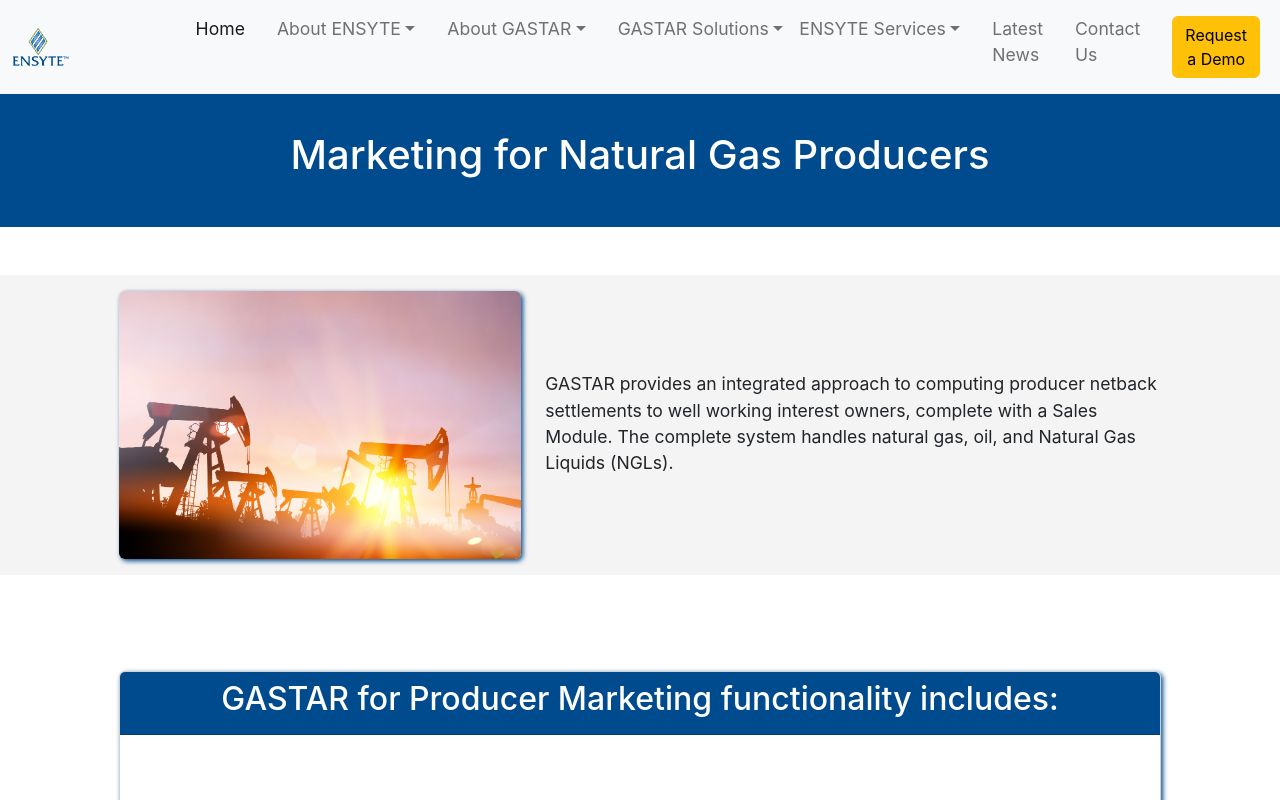
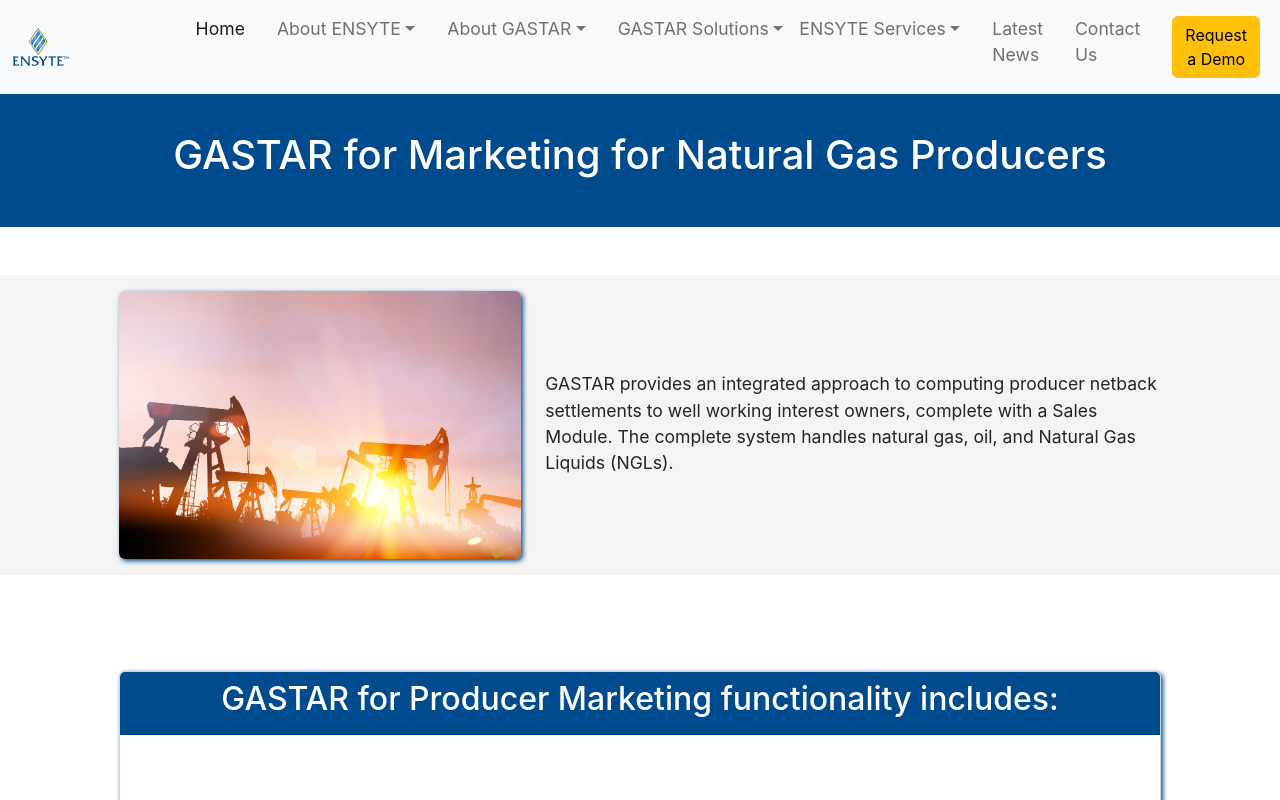
Before and after one commit to JeffGoji/React-Ensyte-Website, a React (Create React App) app: page /gastar-natgas-producer in a window 1280 px wide. Shown: the top 800 px of the page. Built offline with nearby package versions, Linux system fonts and the light colour scheme.

Commit message:
minor page refractor

```diff
--- a/src/components/GastarSolutions/Natgas.js
+++ b/src/components/GastarSolutions/Natgas.js
@@ -12,7 +12,7 @@ function Natgas() {
     return (
         <div className="container-fluid">
             <div className="row blue-bg">
-                <h1 className="text-center text-white mt-5 mb-5">Marketing for Natural Gas Producers</h1>
+                <h1 className="text-center text-white mt-5 mb-5">GASTAR for Marketing for Natural Gas Producers</h1>
             </div>
             <div className="row justify-content-center mt-5 mb-5 bg-lighter-grey">
                 <div className="col-lg-4 col-md-12 col-sm-12 text-center">
--- a/src/components/GastarSolutions/RetailChoice.js
+++ b/src/components/GastarSolutions/RetailChoice.js
@@ -15,7 +15,7 @@ function RetailChoice() {
     return (
         <div className="container-fluid">
             <div className="row blue-bg">
-                <h1 className="text-center mt-5 mb-5 text-white">Retail Choice & End User Transportation</h1>
+                <h1 className="text-center mt-5 mb-5 text-white">GASTAR for Retail Choice & End User Transportation</h1>
             </div>
             <div className="row justify-content-center bg-lighter-grey mt-5 mb-5">
 
--- a/src/components/GastarSolutions/RetailGas.js
+++ b/src/components/GastarSolutions/RetailGas.js
@@ -13,7 +13,7 @@ const RetailGas = () => {
     return (
         <div className="container-fluid bg-white">
             <div className="row blue-bg">
-                <h1 className="text-center mt-5 mb-5 text-white">Retail Gas Marketing</h1>
+                <h1 className="text-center mt-5 mb-5 text-white">GASTAR for Retail Gas Marketing</h1>
             </div>
             <div className="row justify-content-center bg-lighter-grey mt-5 mb-5">
                 <div className="col-lg-3 col-sm-12 text-center">
```
